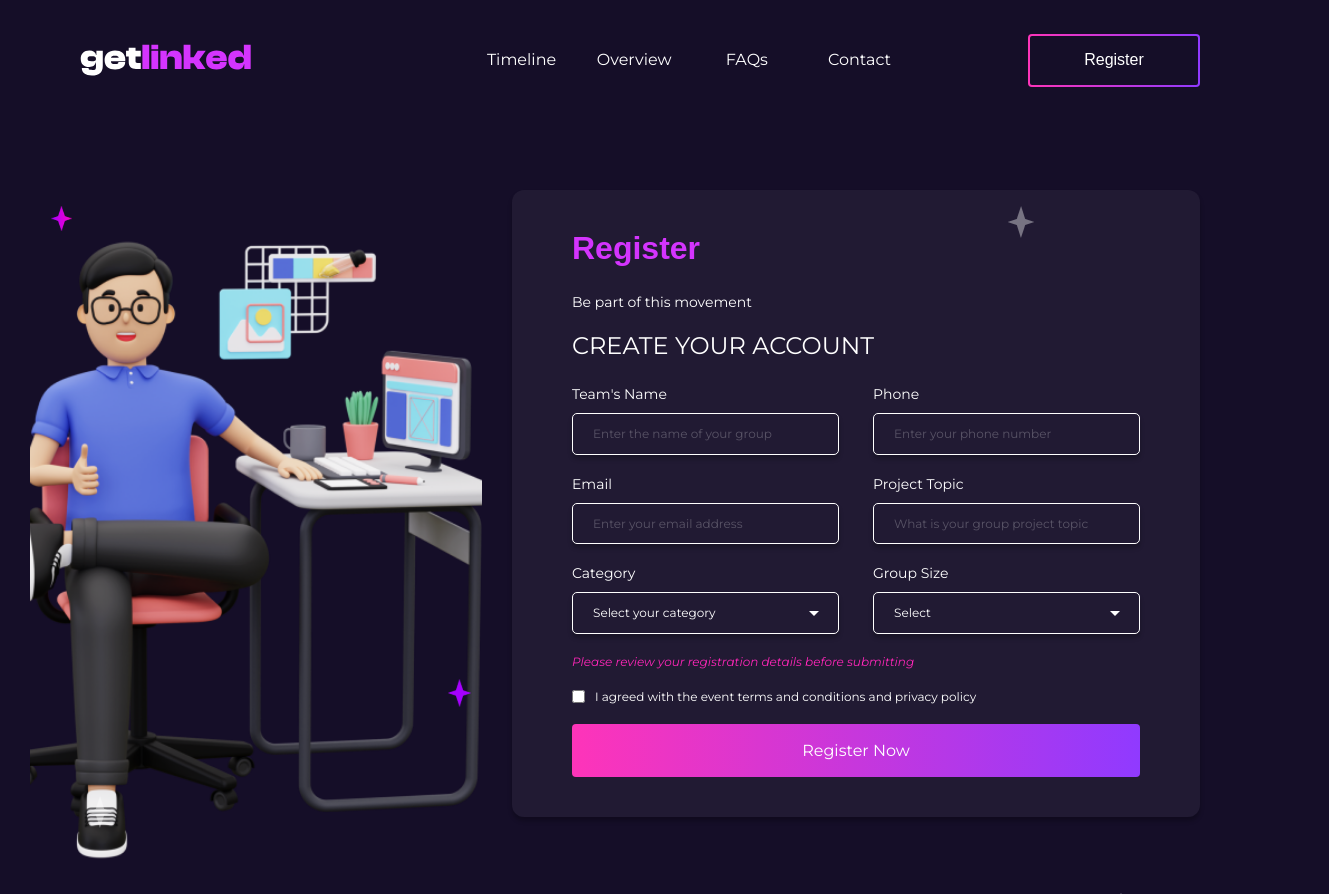
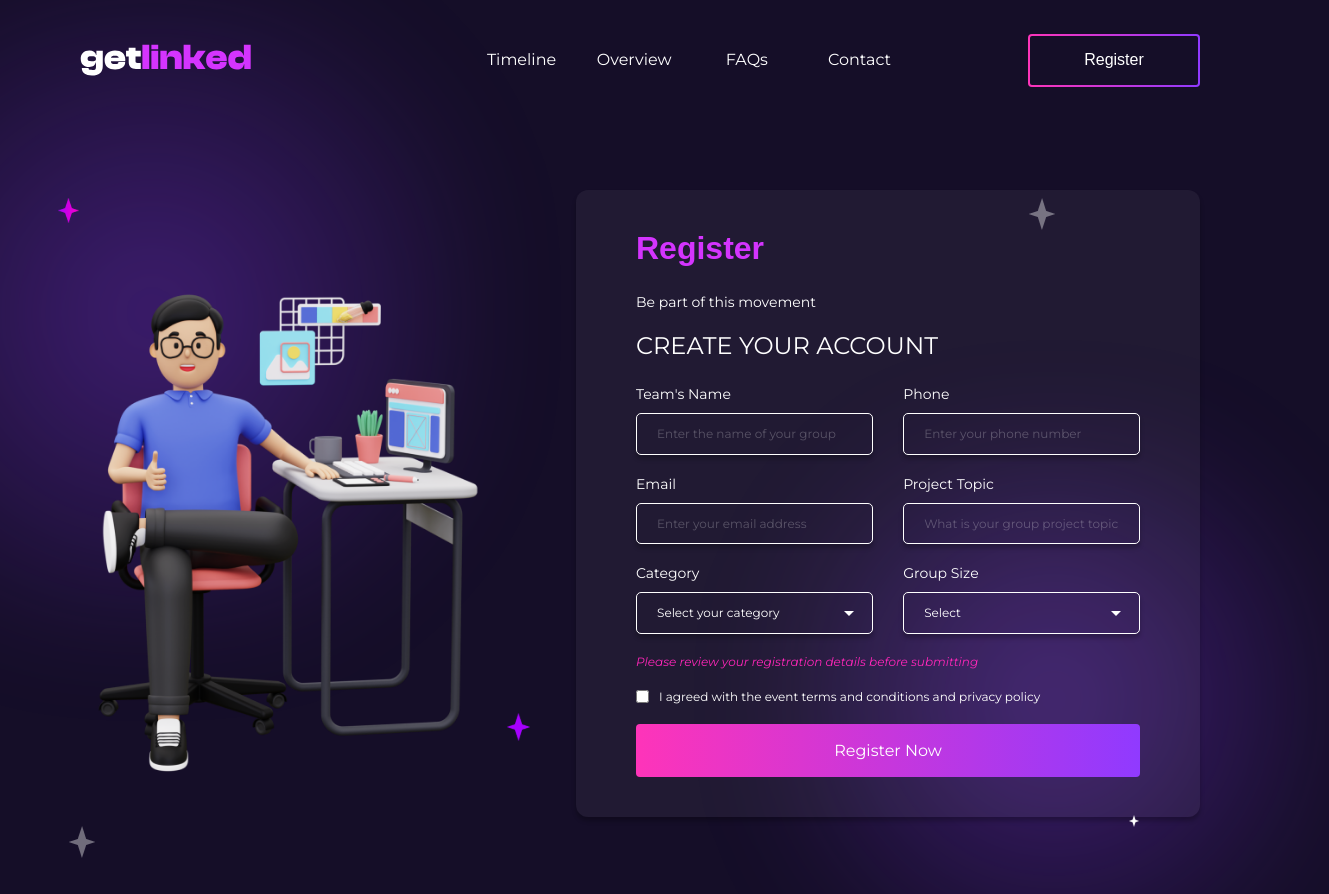
Before and after one commit to Ojerinde/getLinked-Hackathon, a Vue app: page /register in a window 1280 px wide. Shown: the top 894 px of the page, 1329 px wide, since content can reach past the window. Built offline with nearby package versions, Linux system fonts and the light colour scheme; a web font is replaced by a local one.

Commit message:
style: edit contact page styles

```diff
--- a/src/components/AppRegister/AppRegister.vue
+++ b/src/components/AppRegister/AppRegister.vue
@@ -96,8 +96,10 @@ watch(isModalOpen, (newValue) => {
     </div></app-modal
   >
   <div class="register">
+    <div class="register--bg"></div>
     <h3>Register</h3>
     <div class="register__left">
+      <div class="register__left--bg"></div>
       <!-- Stars Start -->
       <figure class="register__pink--star">
         <img src="../../assets/icons/pink-star.svg" alt="Pink Star" />
@@ -113,6 +115,7 @@ watch(isModalOpen, (newValue) => {
       <img src="../../assets/images/register.png" alt="Register officer img" />
     </div>
     <div class="register__right">
+      <div class="register__right--bg"></div>
       <!-- Stars Start -->
       <figure class="register__dark2--star">
         <img src="../../assets/icons/dark-star.svg" alt="Dark Star" />
--- a/src/stylesheets/appStyles/_footer.scss
+++ b/src/stylesheets/appStyles/_footer.scss
@@ -146,6 +146,7 @@
   &__right {
     flex-basis: 15%;
     position: relative;
+
     @media only screen and (max-width: 1024px) {
       margin-top: 6.4rem;
     }
--- a/src/stylesheets/appStyles/_prizes.scss
+++ b/src/stylesheets/appStyles/_prizes.scss
@@ -25,6 +25,7 @@
       left: -5%;
       width: 60rem;
       height: 60rem;
+      z-index: 100;
 
       @media only screen and (max-width: 1024px) {
         top: -2%;
@@ -43,6 +44,8 @@
       left: 70%;
       width: 60rem;
       height: 60rem;
+      z-index: 100;
+
       @media only screen and (max-width: 1024px) {
         top: 35%;
         left: 65%;
--- a/src/stylesheets/appStyles/_register.scss
+++ b/src/stylesheets/appStyles/_register.scss
@@ -1,4 +1,17 @@
 .register {
+  position: relative;
+  &--bg {
+    display: none;
+    @media only screen and (max-width: 50em) {
+      display: block;
+      @include bg;
+      top: -17%;
+      left: -30%;
+      height: 81% !important;
+      width: 81% !important;
+    }
+  }
+
   & > h3 {
     padding: 2rem 8rem;
     padding-bottom: 0;
@@ -16,21 +29,37 @@
     flex-direction: column;
   }
   &__left {
-    color: $white-color;
-    flex-basis: 40%;
+    position: relative;
+    &--bg {
+      @include bg;
+      top: -17%;
+      left: -30%;
+      height: 65rem;
+      width: 65rem;
+
+      @media only screen and (max-width: 64em) {
+        top: 11%;
+        left: -26%;
+      }
+      @media screen and (max-width: 50em) {
+        display: none;
+      }
+    }
+    color: #fff;
+    flex-basis: 45%;
     padding: 3rem;
-    text-align: center;
-    position: relative;
-
+    padding-top: 8rem;
+    display: flex;
+    justify-content: center;
+    align-items: center;
     @media screen and (max-width: 50em) {
       background: none;
-      padding: 0;
+      padding: 3rem;
     }
-
     & > img {
       width: 100%;
-      height: 100vh;
-      object-fit: cover;
+      transform: scale(1.2);
+
       @media screen and (max-width: 50em) {
         width: 30rem;
         height: 30rem;
@@ -39,6 +68,16 @@
   }
   &__right {
     position: relative;
+    &--bg {
+      @include bg;
+      bottom: -10%;
+      right: -7%;
+      height: 55rem;
+      width: 55rem;
+      @media screen and (max-width: 50em) {
+        display: none;
+      }
+    }
     padding: 7rem 8rem 8rem 0;
     @media screen and (max-width: 75em) {
       padding: 7rem 4rem 8rem 0;
@@ -47,10 +86,15 @@
       padding: 7rem 2rem 8rem 0;
     }
     @media screen and (max-width: 50em) {
-      padding: 0rem 2rem 8rem 2rem;
+      padding: 0rem 6rem 8rem 6rem;
       background: none;
     }
-    flex-basis: 60%;
+    @media screen and (max-width: 31.25em) {
+      padding: 0rem 3rem 8rem 3rem;
+      background: none;
+    }
+
+    flex-basis: 55%;
   }
   &__form {
     padding: 4rem 6rem;
@@ -228,7 +272,7 @@
     position: absolute;
     width: 2.3rem;
     height: 2.8rem;
-    bottom: 32%;
+    bottom: 20%;
     right: 8%;
 
     @media only screen and (max-width: 37.5em) {
@@ -248,8 +292,8 @@
     position: absolute;
     width: 2.6rem;
     height: 3.2rem;
-    bottom: 18%;
-    left: 17%;
+    bottom: 5%;
+    left: 12%;
     @media only screen and (max-width: 37.5em) {
       display: none;
     }
```
